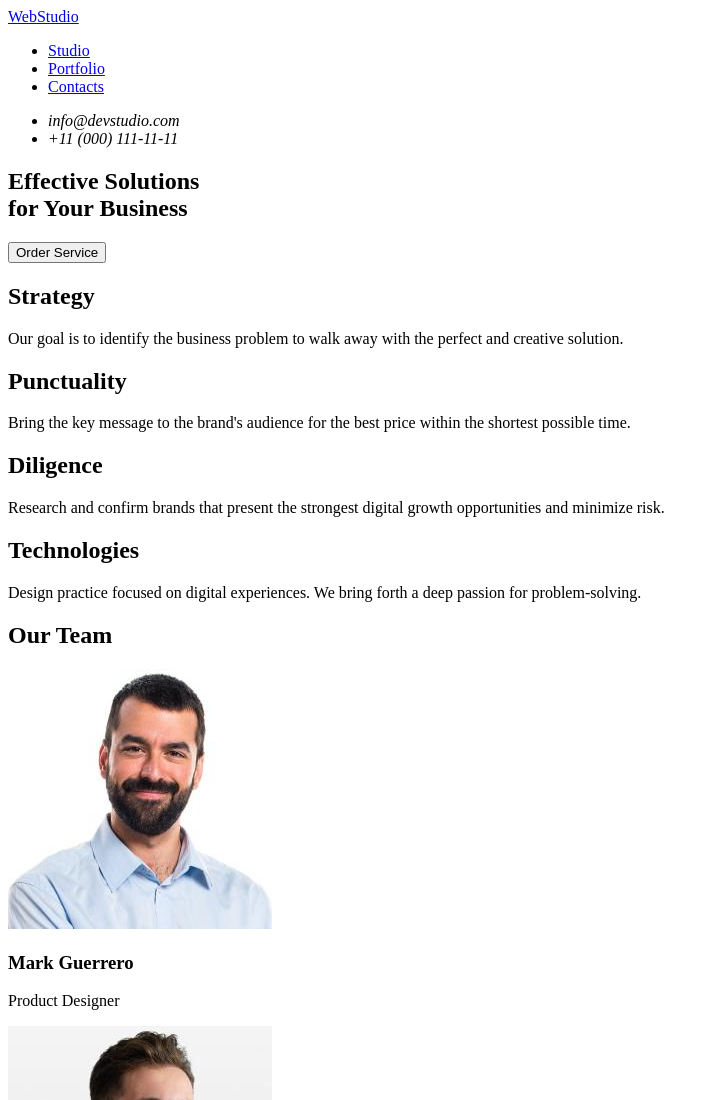
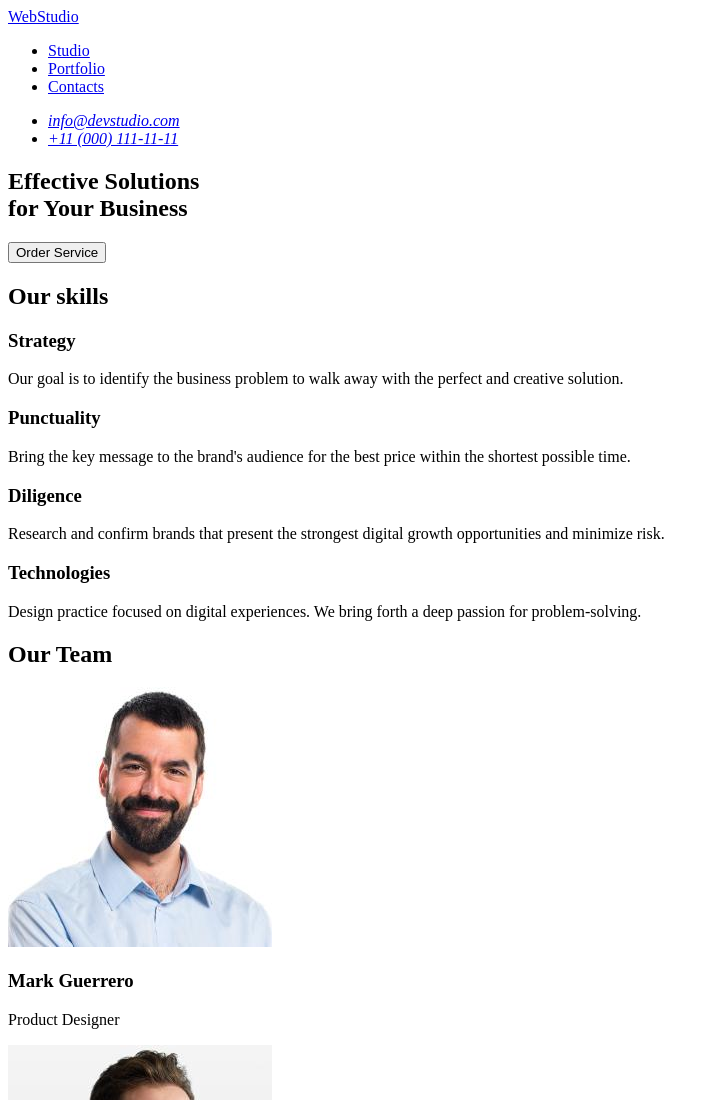
Before and after one commit to NIKOLAEVTOLIA/goit-markup-hw-01, a plain HTML site: page index.html in a window 1280 px wide. Shown: the top 1100 px of the page, without its empty margins (0-719 px from the left). Drawn offline with Linux system fonts and the light colour scheme.

Commit message:
Update index.html

```diff
--- a/index.html
+++ b/index.html
@@ -7,7 +7,7 @@
   </head>
   <body>
     <header>
-      <a href="WebStudio">WebStudio</a>
+      <a href="./index.html">WebStudio</a>
       <nav>
         <ul>
           <li><a href="#Studio">Studio</a></li>
@@ -17,8 +17,8 @@
       </nav>
       <address>
         <ul>
-          <li>info@devstudio.com</li>
-          <li>+11 (000) 111-11-11</li>
+          <li><a href="mailto:info@devstudio.com">info@devstudio.com</a></li>
+          <li><a href="tel:+110001111111">+11 (000) 111-11-11</a></li>
         </ul>
       </address>
     </header>
@@ -33,22 +33,24 @@
       </section>
 
       <section>
-        <h2>Strategy</h2>
+        <!--тимчасовий заголовок-->
+        <h2>Our skills</h2>
+        <h3>Strategy</h3>
         <p>
           Our goal is to identify the business problem to walk away with the
           perfect and creative solution.
         </p>
-        <h2>Punctuality</h2>
+        <h3>Punctuality</h3>
         <p>
           Bring the key message to the brand's audience for the best price
           within the shortest possible time.
         </p>
-        <h2>Diligence</h2>
+        <h3>Diligence</h3>
         <p>
           Research and confirm brands that present the strongest digital growth
           opportunities and minimize risk.
         </p>
-        <h2>Technologies</h2>
+        <h3>Technologies</h3>
         <p>
           Design practice focused on digital experiences. We bring forth a deep
           passion for problem-solving.
@@ -73,7 +75,7 @@
     </main>
 
     <footer>
-      <a href="WebStudio">WebStudio</a>
+      <a href="./index.html">WebStudio</a>
       <p>
         Increase the flow of customers and sales for your business with digital
         marketing & growth solutions.
```
